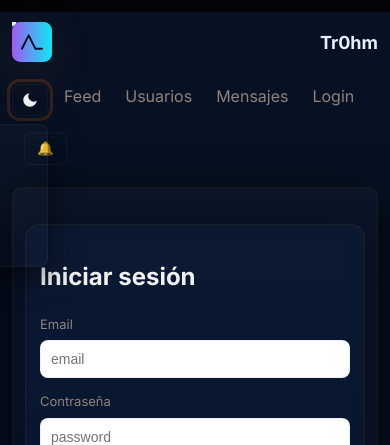
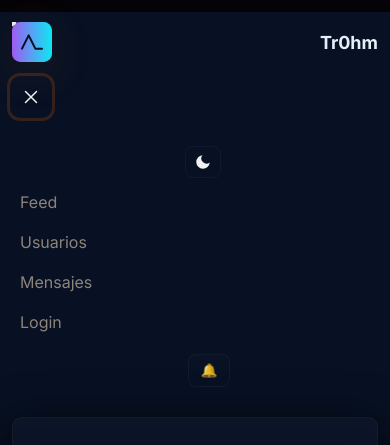
Before and after one commit to Henry-Tercero-MH/tr0hm, a Next.js app: page /login in a window 390 px wide. Both pictures are taken after a click on the button "Abrir menú". Shown: the top 445 px of the page. Built offline with nearby package versions, Linux system fonts and the light colour scheme; no server answers.

Commit message:
feat(ui): add mobile hamburger menu for header and responsive styles

```diff
--- a/pages/_app.tsx
+++ b/pages/_app.tsx
@@ -32,6 +32,7 @@ function decodeToken(token: string) {
 
 function Header() {
   const { user, logout } = useAuth();
+  const [mobileOpen, setMobileOpen] = useState(false);
   const [theme, setTheme] = useState<string>('dark');
   const [showThemeMenu, setShowThemeMenu] = useState(false);
   const menuRef = useRef<HTMLDivElement | null>(null);
@@ -124,6 +125,12 @@ function Header() {
       if (menuRef.current && !menuRef.current.contains(e.target as Node)) {
         setShowThemeMenu(false);
       }
+      // if clicking outside the header nav close mobile menu
+      const target = e.target as Node;
+      const header = document.querySelector('header.site-header');
+      if (mobileOpen && header && !header.contains(target)) {
+        setMobileOpen(false);
+      }
     }
     if (showThemeMenu) document.addEventListener('click', onDocClick);
     return () => document.removeEventListener('click', onDocClick);
@@ -151,7 +158,22 @@ function Header() {
   <h1>Tr0hm</h1>
       </div>
 
-      <div className="nav-links">
+      <button
+        className="hamburger"
+        aria-label={mobileOpen ? 'Cerrar menú' : 'Abrir menú'}
+        aria-expanded={mobileOpen}
+        onClick={() => setMobileOpen((s) => !s)}
+      >
+        <svg width="24" height="24" viewBox="0 0 24 24" fill="none" xmlns="http://www.w3.org/2000/svg" aria-hidden>
+          {mobileOpen ? (
+            <path d="M6 6L18 18M6 18L18 6" stroke="currentColor" strokeWidth="1.6" strokeLinecap="round" strokeLinejoin="round" />
+          ) : (
+            <path d="M3 7h18M3 12h18M3 17h18" stroke="currentColor" strokeWidth="1.6" strokeLinecap="round" strokeLinejoin="round" />
+          )}
+        </svg>
+      </button>
+
+      <div className={`nav-links ${mobileOpen ? 'mobile-open' : ''}`} role="navigation">
         <div style={{ position: 'relative' }} ref={menuRef}>
           <button aria-label="Cambiar tema" className="theme-toggle" onClick={() => setShowThemeMenu((s) => !s)} title="Cambiar tema">
             {theme === 'dark' ? (
@@ -177,7 +199,7 @@ function Header() {
         <a href="/">Feed</a>
         <a href="/users">Usuarios</a>
         <a href="/messages">Mensajes</a>
-        {!user && <a href="/login">Login</a>}
+        {!user && <a href="/login" onClick={() => setMobileOpen(false)}>Login</a>}
         {user && (
           <>
             <a href={`/users/${user.id}`} style={{ display: 'flex', gap: 8, alignItems: 'center', textDecoration: 'none', color: 'inherit' }}>
@@ -188,7 +210,7 @@ function Header() {
               )}
               <span className="muted">{user.username}</span>
             </a>
-            <button className="btn btn-ghost" onClick={logout}>Logout</button>
+            <button className="btn btn-ghost" onClick={() => { setMobileOpen(false); logout(); }}>Logout</button>
           </>
         )}
         <InstallButton />
--- a/styles.css
+++ b/styles.css
@@ -163,6 +163,18 @@ textarea{ min-height:100px; resize:vertical; }
   .brand{ width:100%; display:flex; align-items:center; justify-content:space-between; }
   .nav-links{ width:100%; margin-top:6px; gap:8px; justify-content:flex-start; }
   .nav-links a, .nav-links button, .nav-links .btn{ flex: none; white-space:nowrap; }
+}
+
+/* Hamburger button styles */
+.hamburger{ display:none; background:transparent; border:0; padding:8px; border-radius:8px; cursor:pointer; color:inherit; }
+.hamburger svg{ width:22px; height:22px; display:block; }
+
+@media (max-width:520px){
+  .hamburger{ display:inline-flex; align-items:center; justify-content:center; }
+  /* hide nav links by default on very small screens; show when mobile-open class present */
+  .nav-links{ display:none; }
+  .nav-links.mobile-open{ display:flex; flex-direction:column; gap:8px; padding:8px 0; width:100%; }
+  .nav-links.mobile-open a, .nav-links.mobile-open .btn{ width:100%; text-align:left; }
 }
 
 /* Stories */
```
